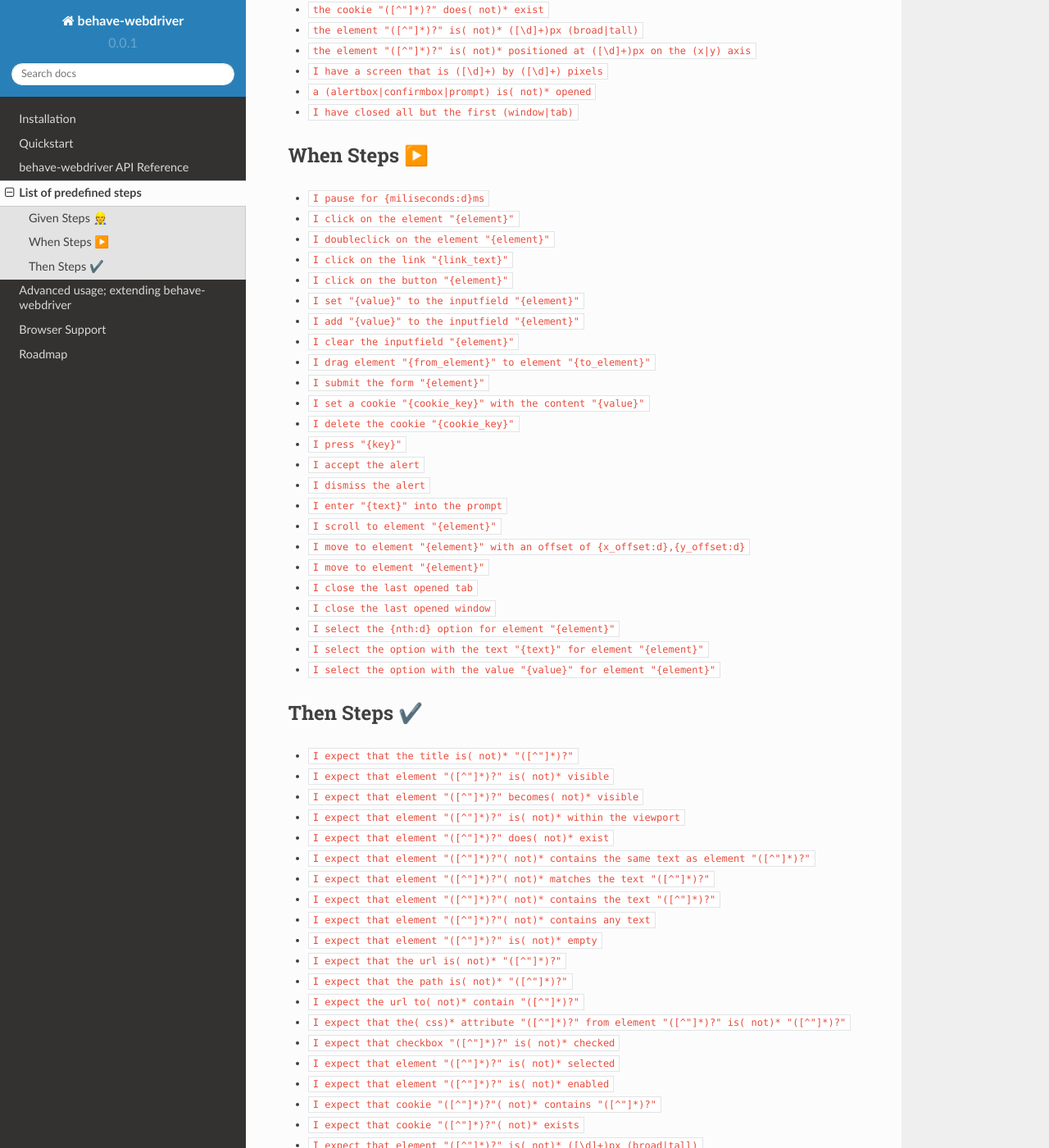
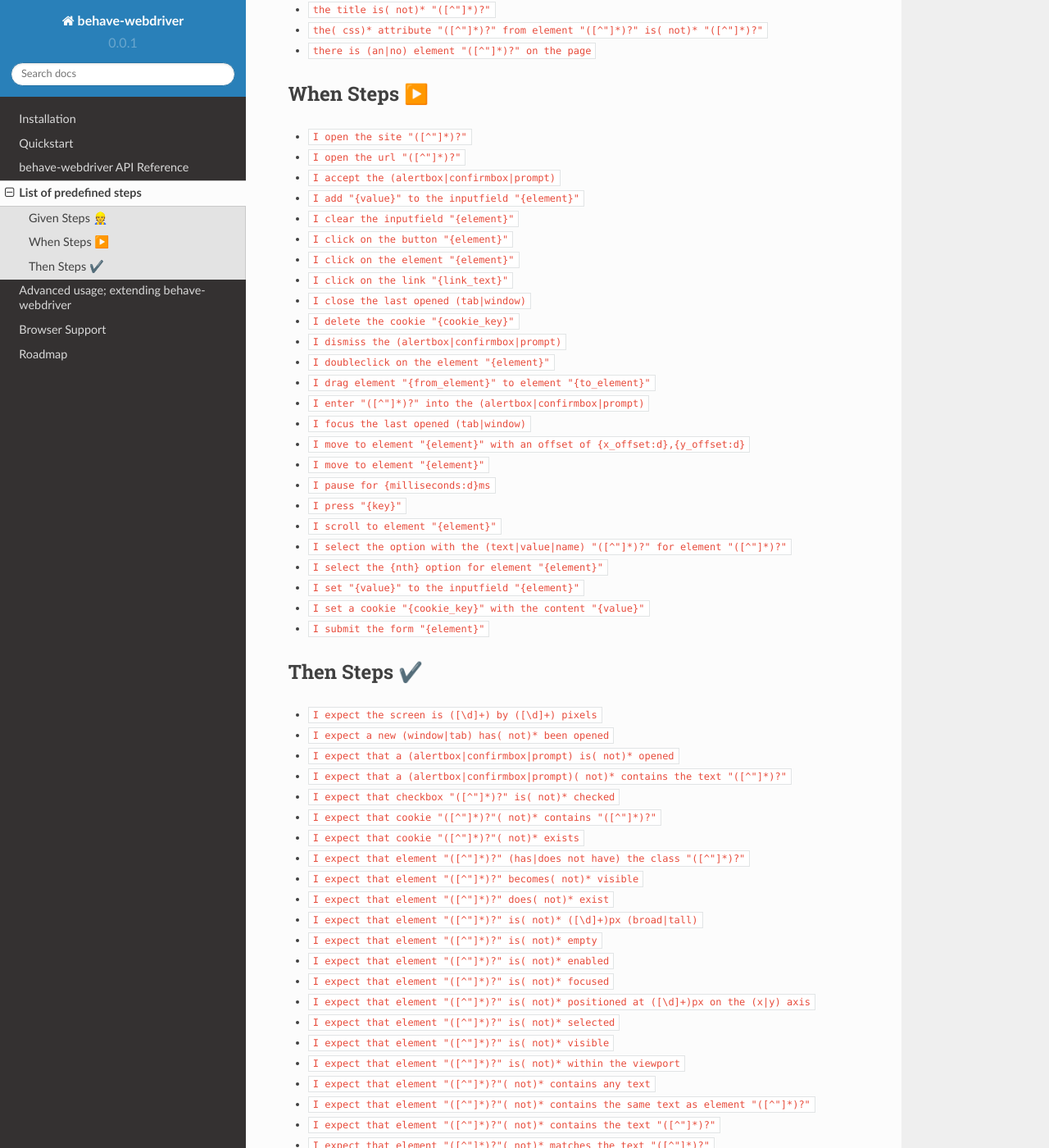
Before and after one commit to spyoungtech/behave-webdriver, a Sphinx documentation site: the page built from docs/steps.rst, in a window 1280 px wide and 1400 px high, scrolled down 767 px. Shown: the whole window at 82% size. Built offline with Sphinx 7.4.7 and the Read the Docs theme 2.0.0, drawn with Linux system fonts in a browser that asks for light colours; some of the changed text lies outside the part shown.

Commit message:
update steps

```diff
--- a/docs/steps.rst
+++ b/docs/steps.rst
@@ -4,98 +4,95 @@
 
 
 
-.. warning::
-
-    This documentation is a work-in-progress. There may be more steps implemented that are not listed here.
-    If you notice any errors with this list, please raise an issue.
-
-
 Given Steps 👷
 --------------
 
+- ``I open the site "([^"]*)?"``
 - ``I open the url "([^"]*)?"``
-- ``I open the site "([^"]*)?"``
+- ``I have a screen that is ([\d]+) by ([\d]+) pixels``
+- ``I have a screen that is ([\d]+) pixels (broad|tall)``
+- ``I have closed all but the first (window|tab)``
+- ``I pause for (\d+)*ms``
+- ``a (alertbox|confirmbox|prompt) is( not)* opened``
 - ``the base url is "([^"]*)?"``
-- ``the element "([^"]*)?" is( not)* visible``
-- ``the element "([^"]*)?" is( not)* enabled``
-- ``the element "([^"]*)?" is( not)* selected``
 - ``the checkbox "([^"]*)?" is( not)* checked``
-- ``there is (an|no) element "([^"]*)?" on the page``
-- ``the title is( not)* "([^"]*)?"``
-- ``the element "([^"]*)?" contains( not)* the same text as element "([^"]*)?"``
-- ``the element "([^"]*)?"( not)* matches the text "([^"]*)?"``
-- ``the element "([^"]*)?"( not)* contains the text "([^"]*)?"``
-- ``the element "([^"]*)?"( not)* contains any text``
-- ``the element "([^"]*)?" is( not)* empty``
-- ``the page url is( not)* "([^"]*)?"``
-- ``the( css)* attribute "([^"]*)?" from element "([^"]*)?" is( not)* "([^"]*)?"``
 - ``the cookie "([^"]*)?" contains( not)* the value "([^"]*)?"``
 - ``the cookie "([^"]*)?" does( not)* exist``
+- ``the element "([^"]*)?" contains( not)* the same text as element "([^"]*)?"``
 - ``the element "([^"]*)?" is( not)* ([\d]+)px (broad|tall)``
+- ``the element "([^"]*)?" is( not)* empty``
+- ``the element "([^"]*)?" is( not)* enabled``
 - ``the element "([^"]*)?" is( not)* positioned at ([\d]+)px on the (x|y) axis``
-- ``I have a screen that is ([\d]+) by ([\d]+) pixels``
-- ``a (alertbox|confirmbox|prompt) is( not)* opened``
-- ``I have closed all but the first (window|tab)``
+- ``the element "([^"]*)?" is( not)* selected``
+- ``the element "([^"]*)?" is( not)* visible``
+- ``the element "([^"]*)?"( not)* contains any text``
+- ``the element "([^"]*)?"( not)* contains the text "([^"]*)?"``
+- ``the element "([^"]*)?"( not)* matches the text "([^"]*)?"``
+- ``the page url is( not)* "([^"]*)?"``
+- ``the title is( not)* "([^"]*)?"``
+- ``the( css)* attribute "([^"]*)?" from element "([^"]*)?" is( not)* "([^"]*)?"``
+- ``there is (an|no) element "([^"]*)?" on the page``
+
+
 
 When Steps ▶️
---------------
+-------------
 
-- ``I pause for {miliseconds:d}ms``
-- ``I click on the element "{element}"``
-- ``I doubleclick on the element "{element}"``
-- ``I click on the link "{link_text}"``
-- ``I click on the button "{element}"``
-- ``I set "{value}" to the inputfield "{element}"``
+- ``I open the site "([^"]*)?"``
+- ``I open the url "([^"]*)?"``
+- ``I accept the (alertbox|confirmbox|prompt)``
 - ``I add "{value}" to the inputfield "{element}"``
 - ``I clear the inputfield "{element}"``
+- ``I click on the button "{element}"``
+- ``I click on the element "{element}"``
+- ``I click on the link "{link_text}"``
+- ``I close the last opened (tab|window)``
+- ``I delete the cookie "{cookie_key}"``
+- ``I dismiss the (alertbox|confirmbox|prompt)``
+- ``I doubleclick on the element "{element}"``
 - ``I drag element "{from_element}" to element "{to_element}"``
-- ``I submit the form "{element}"``
-- ``I set a cookie "{cookie_key}" with the content "{value}"``
-- ``I delete the cookie "{cookie_key}"``
-- ``I press "{key}"``
-- ``I accept the alert``
-- ``I dismiss the alert``
-- ``I enter "{text}" into the prompt``
-- ``I scroll to element "{element}"``
+- ``I enter "([^"]*)?" into the (alertbox|confirmbox|prompt)``
+- ``I focus the last opened (tab|window)``
 - ``I move to element "{element}" with an offset of {x_offset:d},{y_offset:d}``
 - ``I move to element "{element}"``
-- ``I close the last opened tab``
-- ``I close the last opened window``
-- ``I select the {nth:d} option for element "{element}"``
-- ``I select the option with the text "{text}" for element "{element}"``
-- ``I select the option with the value "{value}" for element "{element}"``
-
-
+- ``I pause for {milliseconds:d}ms``
+- ``I press "{key}"``
+- ``I scroll to element "{element}"``
+- ``I select the option with the (text|value|name) "([^"]*)?" for element "([^"]*)?"``
+- ``I select the {nth} option for element "{element}"``
+- ``I set "{value}" to the inputfield "{element}"``
+- ``I set a cookie "{cookie_key}" with the content "{value}"``
+- ``I submit the form "{element}"``
 
 Then Steps ✔️
 -------------
 
-
-- ``I expect that the title is( not)* "([^"]*)?"``
-- ``I expect that element "([^"]*)?" is( not)* visible``
-- ``I expect that element "([^"]*)?" becomes( not)* visible``
-- ``I expect that element "([^"]*)?" is( not)* within the viewport``
-- ``I expect that element "([^"]*)?" does( not)* exist``
-- ``I expect that element "([^"]*)?"( not)* contains the same text as element "([^"]*)?"``
-- ``I expect that element "([^"]*)?"( not)* matches the text "([^"]*)?"``
-- ``I expect that element "([^"]*)?"( not)* contains the text "([^"]*)?"``
-- ``I expect that element "([^"]*)?"( not)* contains any text``
-- ``I expect that element "([^"]*)?" is( not)* empty``
-- ``I expect that the url is( not)* "([^"]*)?"``
-- ``I expect that the path is( not)* "([^"]*)?"``
-- ``I expect the url to( not)* contain "([^"]*)?"``
-- ``I expect that the( css)* attribute "([^"]*)?" from element "([^"]*)?" is( not)* "([^"]*)?"``
+- ``I expect the screen is ([\d]+) by ([\d]+) pixels``
+- ``I expect a new (window|tab) has( not)* been opened``
+- ``I expect that a (alertbox|confirmbox|prompt) is( not)* opened``
+- ``I expect that a (alertbox|confirmbox|prompt)( not)* contains the text "([^"]*)?"``
 - ``I expect that checkbox "([^"]*)?" is( not)* checked``
-- ``I expect that element "([^"]*)?" is( not)* selected``
-- ``I expect that element "([^"]*)?" is( not)* enabled``
 - ``I expect that cookie "([^"]*)?"( not)* contains "([^"]*)?"``
 - ``I expect that cookie "([^"]*)?"( not)* exists``
+- ``I expect that element "([^"]*)?" (has|does not have) the class "([^"]*)?"``
+- ``I expect that element "([^"]*)?" becomes( not)* visible``
+- ``I expect that element "([^"]*)?" does( not)* exist``
 - ``I expect that element "([^"]*)?" is( not)* ([\d]+)px (broad|tall)``
+- ``I expect that element "([^"]*)?" is( not)* empty``
+- ``I expect that element "([^"]*)?" is( not)* enabled``
+- ``I expect that element "([^"]*)?" is( not)* focused``
 - ``I expect that element "([^"]*)?" is( not)* positioned at ([\d]+)px on the (x|y) axis``
+- ``I expect that element "([^"]*)?" is( not)* selected``
+- ``I expect that element "([^"]*)?" is( not)* visible``
+- ``I expect that element "([^"]*)?" is( not)* within the viewport``
+- ``I expect that element "([^"]*)?"( not)* contains any text``
+- ``I expect that element "([^"]*)?"( not)* contains the same text as element "([^"]*)?"``
+- ``I expect that element "([^"]*)?"( not)* contains the text "([^"]*)?"``
+- ``I expect that element "([^"]*)?"( not)* matches the text "([^"]*)?"``
+- ``I expect that the path is( not)* "([^"]*)?"``
+- ``I expect that the title is( not)* "([^"]*)?"``
+- ``I expect that the url is( not)* "([^"]*)?"``
+- ``I expect that the( css)* attribute "([^"]*)?" from element "([^"]*)?" is( not)* "([^"]*)?"``
+- ``I expect the url "([^"]*)?" is opened in a new (tab|window)``
+- ``I expect the url to( not)* contain "([^"]*)?"``
 - ``I wait on element "([^"]*)?"(?: for (\d+)ms)*(?: to( not)* (be checked|be enabled|be selected|be visible|contain a text|contain a value|exist))*``
-- ``I expect that a (alertbox|confirmbox|prompt) is( not)* opened``
-- ``I expect that element "([^"]*)?" (has|does not have) the class "([^"]*)?"``
-- ``I expect that element "([^"]*)?" is( not)* focused``
-- ``I expect that a (alertbox|confirmbox|prompt)( not)* contains the text "([^"]*)?"``
-- ``I expect a new (window|tab) has( not)* been opened``
-- ``I expect the url "([^"]*)?" is opened in a new (tab|window)``
```
Also changed, not shown: README.rst (+64 -60 lines).
